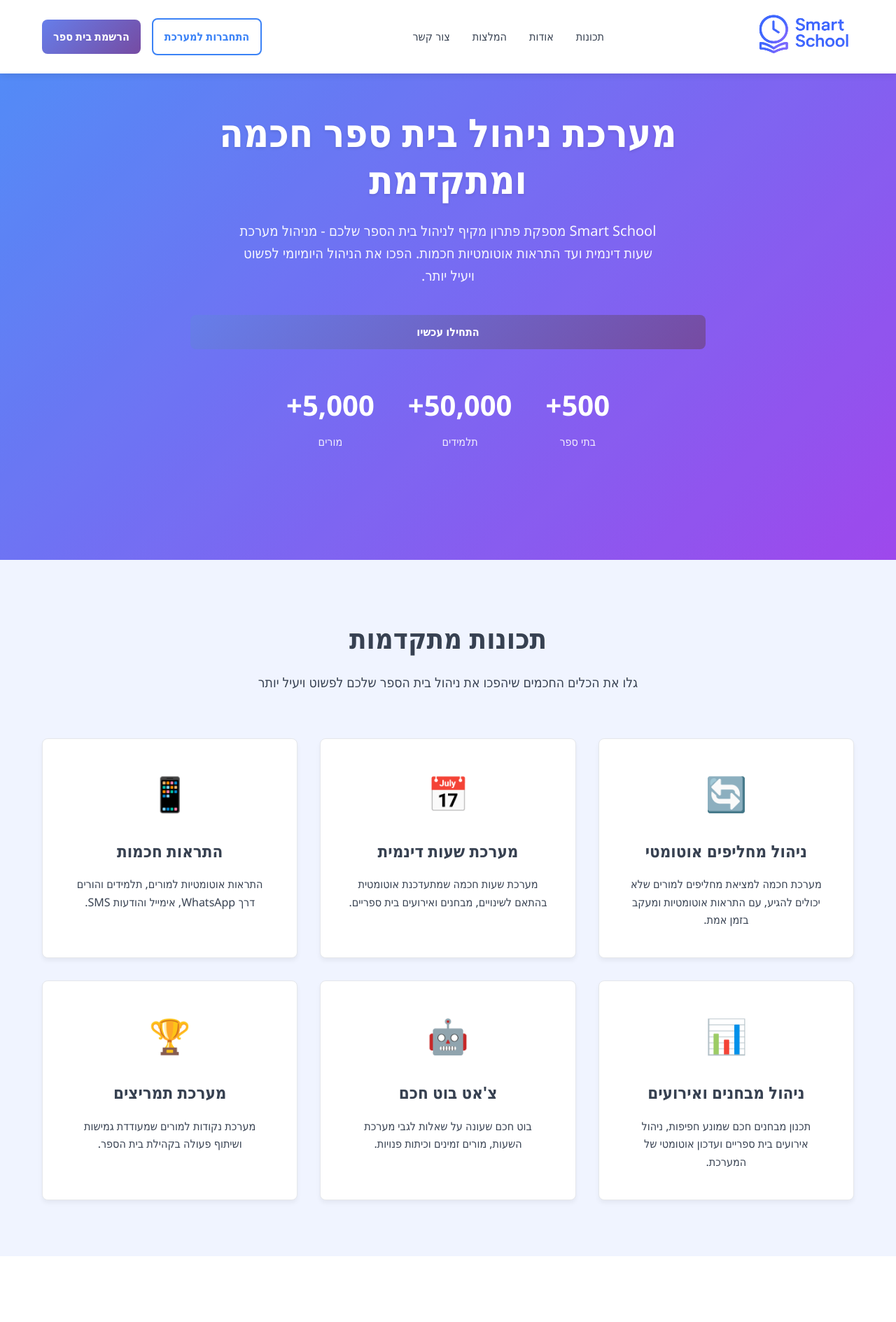
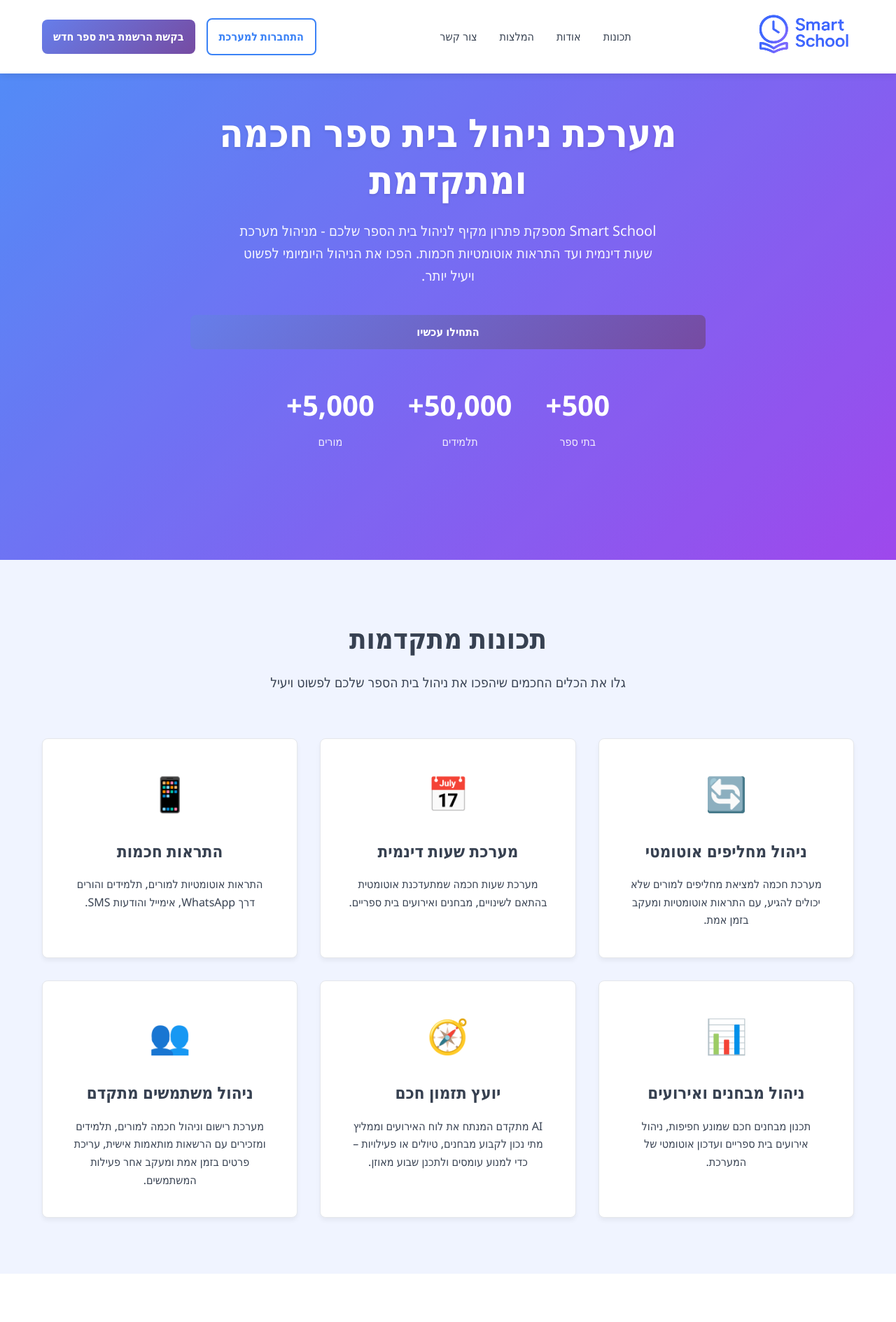
Before and after one commit to tehilafri/smartSchool_project, a React (Vite) app in the folder client/: page / in a window 1280 px wide. Shown: the top 1889 px of the page at 70% size. Built offline with nearby package versions, Linux system fonts and the light colour scheme.

Commit message:
Canceling the ability to enter the registration page without sending a request. Additionally - changing the display on the home page

```diff
--- a/client/src/components/Auth/AdminRegistration.jsx
+++ b/client/src/components/Auth/AdminRegistration.jsx
@@ -76,7 +76,7 @@ const AdminRegistration = () => {
     <div className="auth-container">
       <div className="auth-card">
         <div className="auth-header">
-          <h2>הרשמה למנהלת חדשה</h2>
+          <h2>הרשמה כמנהל חדש</h2>
           <p>מלא את פרטיך כדי ליצור בית ספר חדש</p>
         </div>
 
--- a/client/src/components/Auth/Login.jsx
+++ b/client/src/components/Auth/Login.jsx
@@ -32,9 +32,9 @@ const Login = () => {
     }
   };
 
-  // מעבר לדף הרשמה
+  // מעבר לבקשת הרשמה
   const onSwitchToRegister = () => {
-    navigate("/register_school");
+    navigate("/admin-registration");
   };
 
   // מעבר לדף איפוס סיסמה
@@ -132,7 +132,7 @@ const Login = () => {
               שכחתי סיסמה
             </button>
             <button type="button" className="link-button" onClick={onSwitchToRegister}>
-              אין לך חשבון? הירשם כאן
+              אין לך חשבון? בקש הרשמת בית ספר כאן
             </button>
           </div>
         </form>
--- a/client/src/components/Features/Features.jsx
+++ b/client/src/components/Features/Features.jsx
@@ -22,16 +22,16 @@ const Features = () => {
       title: "ניהול מבחנים ואירועים",
       description: "תכנון מבחנים חכם שמונע חפיפות, ניהול אירועים בית ספריים ועדכון אוטומטי של המערכת.",
     },
-    {
-      icon: "🤖",
-      title: "צ'אט בוט חכם",
-      description: "בוט חכם שעונה על שאלות לגבי מערכת השעות, מורים זמינים וכיתות פנויות.",
-    },
-    {
-      icon: "🏆",
-      title: "מערכת תמריצים",
-      description: "מערכת נקודות למורים שמעודדת גמישות ושיתוף פעולה בקהילת בית הספר.",
-    },
+      {
+    icon: "🧭",
+    title: "יועץ תזמון חכם",
+    description: "AI מתקדם המנתח את לוח האירועים וממליץ מתי נכון לקבוע מבחנים, טיולים או פעילויות – כדי למנוע עומסים ולתכנן שבוע מאוזן.",
+  },
+   {
+    icon: "👥",
+    title: "ניהול משתמשים מתקדם",
+    description:"מערכת רישום וניהול חכמה למורים, תלמידים ומזכירים עם הרשאות מותאמות אישית, עריכת פרטים בזמן אמת ומעקב אחר פעילות המשתמשים.",
+  },
   ]
 
   return (
@@ -39,7 +39,7 @@ const Features = () => {
       <div className="container">
         <div className="features-header">
           <h2 className="section-title">תכונות מתקדמות</h2>
-          <p className="section-subtitle">גלו את הכלים החכמים שיהפכו את ניהול בית הספר שלכם לפשוט ויעיל יותר</p>
+          <p className="section-subtitle">גלו את הכלים החכמים שיהפכו את ניהול בית הספר שלכם לפשוט ויעיל</p>
         </div>
 
         <div className="features-grid">
--- a/client/src/components/Header/Header.jsx
+++ b/client/src/components/Header/Header.jsx
@@ -48,8 +48,8 @@ const Header = () => {
             <Link to="/login" className="btn btn-outline">
               התחברות למערכת
             </Link>
-            <Link to="/register_school" className="btn btn-primary">
-              הרשמת בית ספר
+            <Link to="/admin-registration" className="btn btn-primary btn-large">
+              בקשת הרשמת בית ספר חדש
             </Link>
           </div>
 
--- a/client/src/components/Testimonials/Testimonials.jsx
+++ b/client/src/components/Testimonials/Testimonials.jsx
@@ -28,10 +28,10 @@ const Testimonials = () => {
       rating: 5,
     },
     {
-      name: "יוסי מזרחי",
-      role: "מנהל תיכון",
-      school: "תיכון דמוקרטי",
-      content: "הצ'אט בוט החכם עונה על רוב השאלות של המורים והתלמידים, מה שמפחית משמעותית את העומס על הצוות המנהלי.",
+      name: "טליה בן שושן",
+      role: "מורה לאנגלית",
+      school: "חטיבת הביניים נוף הרים",
+      content: "המערכת עוזרת לי לקבוע מועדי מבחנים – ה-AI מזהה עומס ואירועים ומציע תאריך חלופי מושלם. מדויק ונוח!",
       rating: 5,
     },
   ]
```
Also changed, not shown: 1 other file (tests, documents, lock files or other folders).
